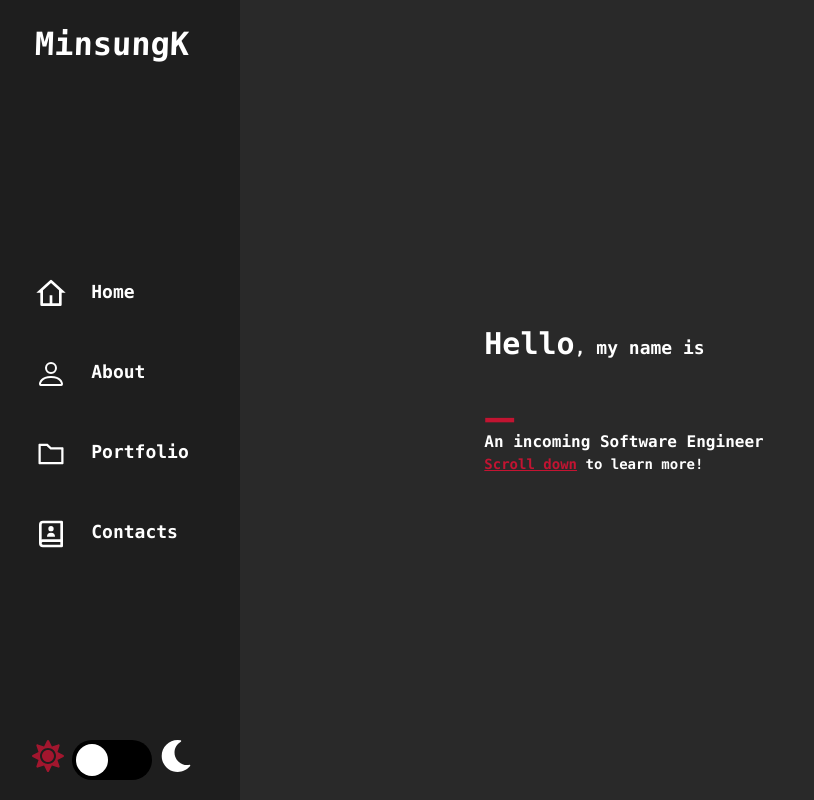
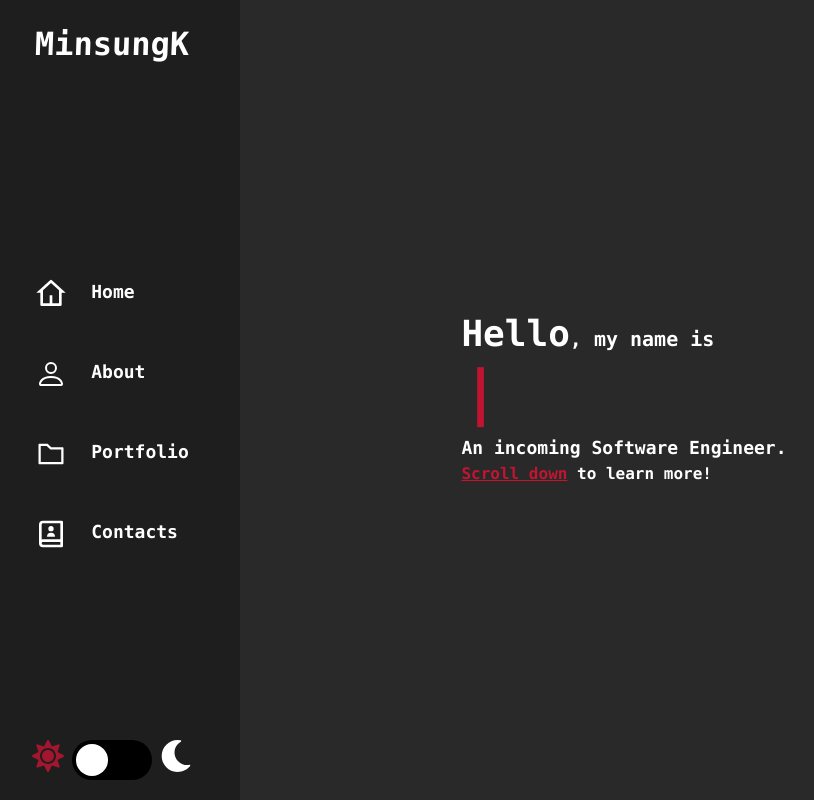
Before and after one commit to kmsungporant/kmsungporant.github.io, a Next.js app: page / in a window 1280 px wide. Shown: the whole page, without its empty margins (16-830 px from the left). Built offline with nearby package versions, Linux system fonts and the light colour scheme.

Commit message:
fixed hero

```diff
--- a/components/main-page/hero.tsx
+++ b/components/main-page/hero.tsx
@@ -13,23 +13,23 @@ const Hero = () => {
             initial={{ opacity: 0 }}
             whileInView={{ opacity: 1, transition: { duration: 1 } }}
             viewport={{ once: false }}
-            className="text-lg text-white dark:text-black"
+            className="text-xl text-white dark:text-black"
           >
-            <span className="text-3xl">Hello</span>, my name is{" "}
+            <span className="text-4xl">Hello</span>, my name is{" "}
           </motion.div>
           <motion.div
             initial={{ opacity: 0 }}
             whileInView={{ opacity: 1, transition: { duration: 1 } }}
             viewport={{ once: false }}
-            className="mt-2 text-5xl text-WitchingHourLight dark:text-NavyBlueLight"
+            className="mt-2 text-6xl text-WitchingHourLight dark:text-NavyBlueLight"
           >
             <Typewriter
               options={{
-                strings: ["Minsung!"],
+                strings: ["Minsung"],
                 autoStart: true,
                 loop: true,
                 delay: 250,
-                cursor: "_",
+
               }}
             />
           </motion.div>
@@ -42,10 +42,10 @@ const Hero = () => {
             }}
             viewport={{ once: false }}
           >
-            <div className="mt-3 text-white text-md dark:text-black">
-              An incoming Software Engineer
+            <div className="mt-3 text-lg text-white dark:text-black">
+              An incoming Software Engineer.
             </div>
-            <div className="text-sm text-white dark:text-black">
+            <div className="text-white text-md dark:text-black">
               <span className="underline text-WitchingHourLight dark:text-NavyBlueLight">
                 Scroll down
               </span>{" "}
```
